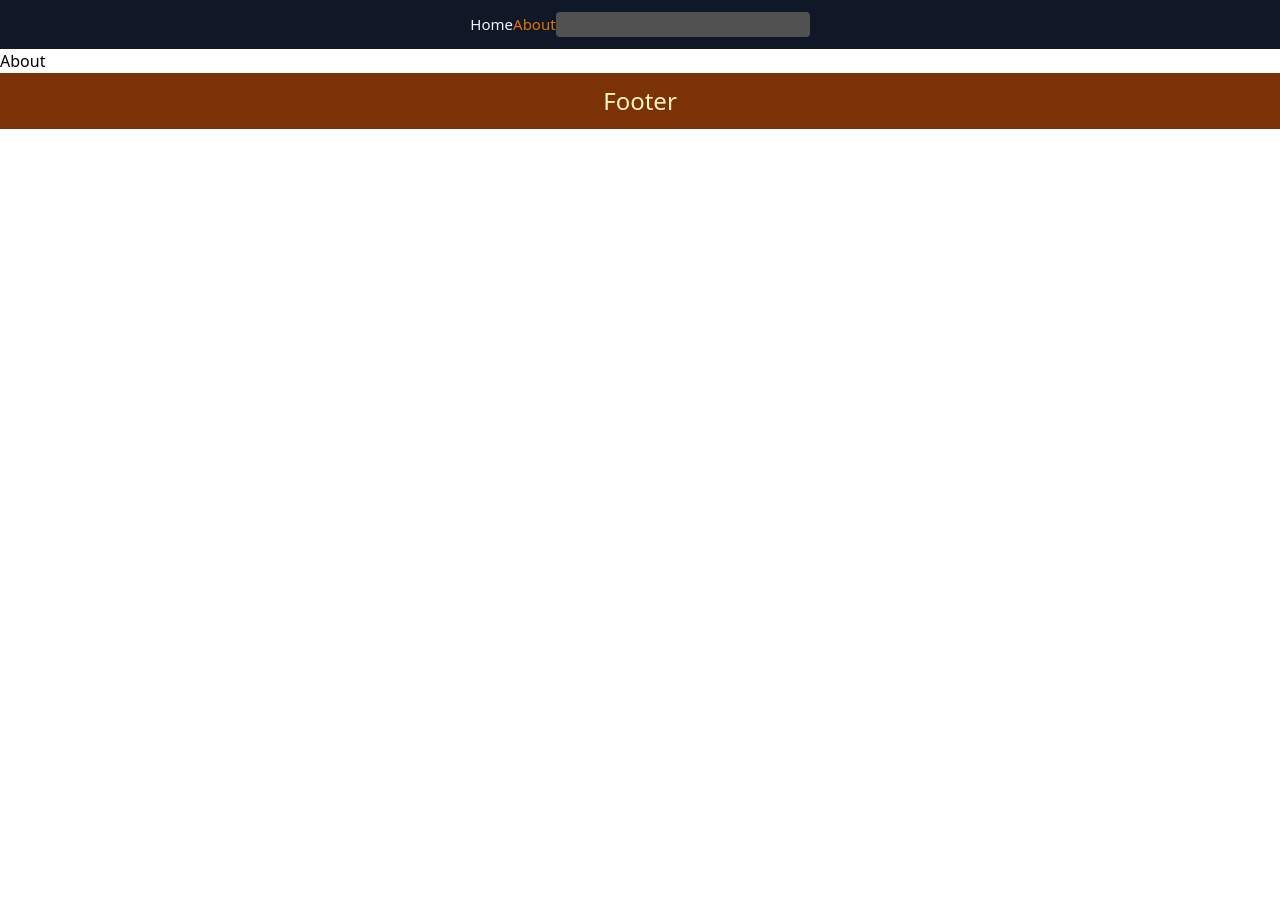
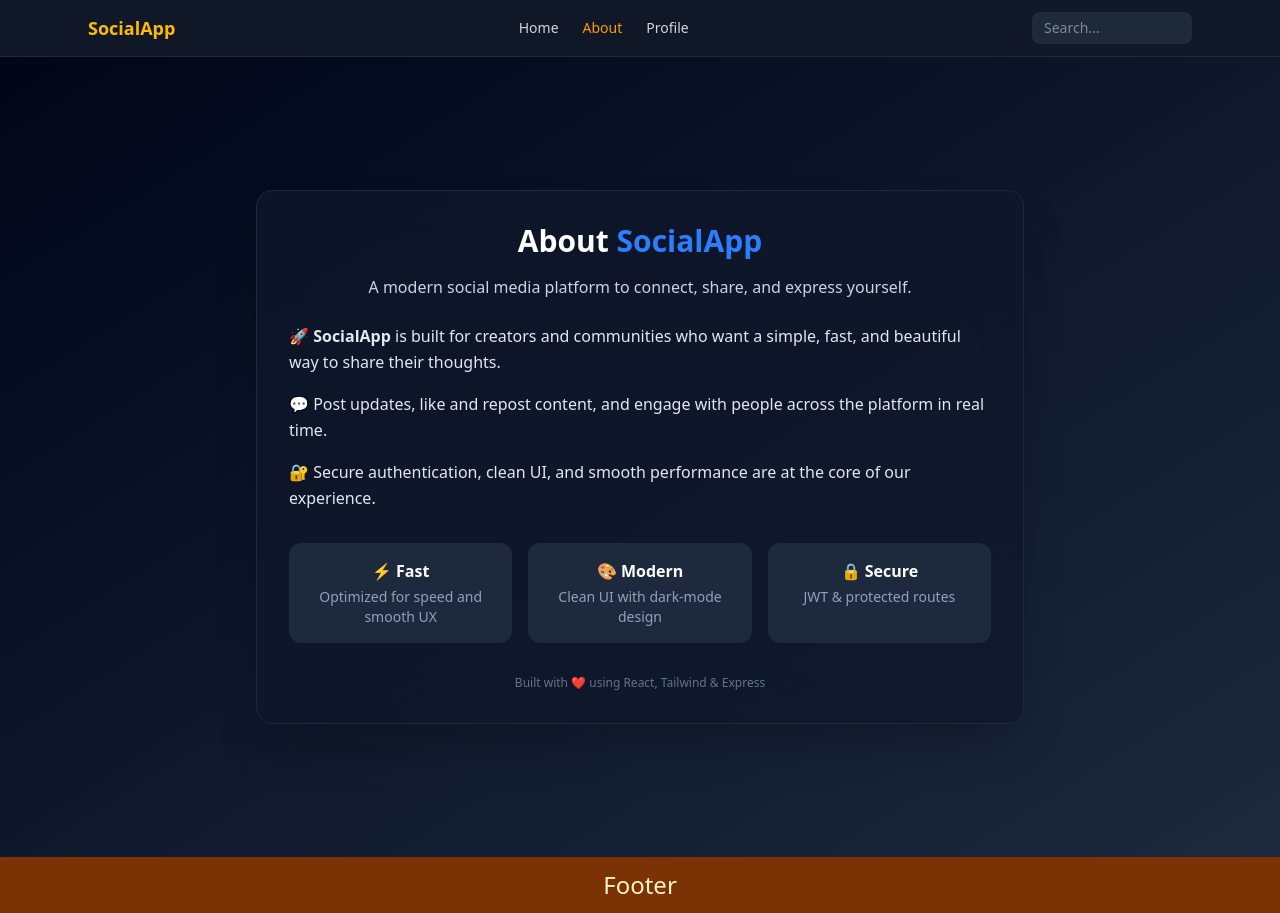
Before and after one commit to ankit-kr-maurya-82/social_media_app, a React (Vite) app in the folder fronted/: page /about in a window 1280 px wide. Before the commit the page ends 800 px from the top, so only its background shows below. Built offline with nearby package versions, Linux system fonts and the light colour scheme.

Commit message:
ui changes

```diff
--- a/fronted/src/components/About/About.jsx
+++ b/fronted/src/components/About/About.jsx
@@ -1,11 +1,65 @@
-import React from 'react'
+import React from "react";
 
 const About = () => {
   return (
-    <div>
-      About
+    <div className="min-h-screen bg-gradient-to-br from-slate-950 via-slate-900 to-slate-800 text-white flex items-center justify-center px-4">
+      <div className="max-w-3xl bg-slate-900/80 backdrop-blur-xl border border-slate-800 rounded-2xl p-8 shadow-2xl">
+
+        <h1 className="text-3xl font-bold text-center mb-4">
+          About <span className="text-blue-500">SocialApp</span>
+        </h1>
+
+        <p className="text-slate-300 text-center mb-6">
+          A modern social media platform to connect, share, and express yourself.
+        </p>
+
+        <div className="space-y-4 text-slate-200 leading-relaxed">
+          <p>
+            🚀 <b>SocialApp</b> is built for creators and communities who want
+            a simple, fast, and beautiful way to share their thoughts.
+          </p>
+
+          <p>
+            💬 Post updates, like and repost content, and engage with people
+            across the platform in real time.
+          </p>
+
+          <p>
+            🔐 Secure authentication, clean UI, and smooth performance are at
+            the core of our experience.
+          </p>
+        </div>
+
+        {/* Features */}
+        <div className="mt-8 grid grid-cols-1 sm:grid-cols-3 gap-4">
+          <div className="bg-slate-800 rounded-xl p-4 text-center">
+            <h3 className="font-semibold mb-1">⚡ Fast</h3>
+            <p className="text-sm text-slate-400">
+              Optimized for speed and smooth UX
+            </p>
+          </div>
+
+          <div className="bg-slate-800 rounded-xl p-4 text-center">
+            <h3 className="font-semibold mb-1">🎨 Modern</h3>
+            <p className="text-sm text-slate-400">
+              Clean UI with dark-mode design
+            </p>
+          </div>
+
+          <div className="bg-slate-800 rounded-xl p-4 text-center">
+            <h3 className="font-semibold mb-1">🔒 Secure</h3>
+            <p className="text-sm text-slate-400">
+              JWT & protected routes
+            </p>
+          </div>
+        </div>
+
+        <p className="text-center text-xs text-slate-500 mt-8">
+          Built with ❤️ using React, Tailwind & Express
+        </p>
+      </div>
     </div>
-  )
-}
+  );
+};
 
-export default About
+export default About;
--- a/fronted/src/components/Card.jsx
+++ b/fronted/src/components/Card.jsx
@@ -1,50 +1,77 @@
-import React, { useState } from 'react'
+import React, { useState } from "react";
 
-const Card = ({username, fullName, firstName, lastName, post, onLike, onRepost}) => {
-    // console.log(username);
-    const [liked, setLiked] = useState(post.isLiked);
-    const [likes, setLikes] = useState(post.likesCount);
+const Card = ({ post }) => {
+  const [liked, setLiked] = useState(post.isLiked);
+  const [likes, setLikes] = useState(post.likesCount);
 
-    const handleLike = () => {
-      setLiked(!liked);
-      setLikes(liked ? likes - 1: likes + 1);
-    }
+  const handleLike = () => {
+    setLiked(!liked);
+    setLikes(liked ? likes - 1 : likes + 1);
+  };
 
   return (
-    <>
-    <div className='border-b border-gray-200 mt-10 rounded-2xl p-4  transition ' >
-        {/* User Info */}
-      <div className='flex flex-col  items-left  gap-3 mb-2'>
-        <div className='flex'>
-          <img src={"https://images.pexels.com/photos/10948946/pexels-photo-10948946.jpeg" || "/avatar.png"}
-        alt="avatar"
-        className='h-10 w-10 rounded-full object-cover' />
-       <div className='ml-3 w-full px-2'>
-         <h3>{post.fullName.firstName + ' '+ post.fullName.lastName}</h3>
-        <h3
-        className='font-semibold text-sm'
-        >@{post.username}</h3>
+    <div className="max-w-xl mx-auto bg-slate-900 border border-slate-800 rounded-2xl p-4 mb-5 shadow-lg hover:border-slate-700 transition">
 
-       </div>
+      {/* Header */}
+      <div className="flex items-center gap-3">
+        <img
+          src={post.avatar || "https://images.pexels.com/photos/10948946/pexels-photo-10948946.jpeg"}
+          alt="avatar"
+          className="h-11 w-11 rounded-full object-cover"
+        />
+
+        <div className="flex-1">
+          <h3 className="text-white text-sm font-semibold">
+            {post.fullName.firstName} {post.fullName.lastName}
+          </h3>
+          <p className="text-xs text-gray-400">@{post.username}</p>
         </div>
-        <p className='text-xs'>{post.content}</p>
-        <img src="https://images.pexels.com/photos/10948946/pexels-photo-10948946.jpeg"
-        alt="post"
-        className='max-h-80 w-full mb-3 rounded-xl object-cover' />
-        <button
-        onClick={handleLike}
-        className={`hover:text-red-500 cursor-pointer ${post.isLiked ? "text-red-500" : ""}`}
-        >❤️{likes}</button>
+
+        <button className="text-gray-400 hover:text-white text-xl">⋯</button>
+      </div>
+
+      {/* Content */}
+      <p className="text-gray-200 text-sm mt-3 leading-relaxed">
+        {post.content}
+      </p>
+
+      {/* Image */}
+      {post.image && (
+        <img
+          src={post.image}
+          alt="post"
+          className="mt-4 rounded-xl w-full max-h-[420px] object-cover"
+        />
+      )}
+
+      {/* Actions */}
+      <div className="flex justify-between items-center mt-4 text-sm text-gray-400">
+
+        <div className="flex gap-5">
+          <button
+            onClick={handleLike}
+            className={`flex items-center gap-1 transition ${
+              liked ? "text-red-500" : "hover:text-red-400"
+            }`}
+          >
+            ❤️ {likes}
+          </button>
+
+          <button className="hover:text-blue-400 transition">
+            💬 Comment
+          </button>
+
+          <button className="hover:text-green-400 transition">
+            🔁 Repost
+          </button>
+        </div>
+
+        <button className="hover:text-yellow-400 transition">
+          🔖 Save
+        </button>
       </div>
     </div>
-    </>
-  )
-}
+  );
+};
 
-
-
-export default Card
-
-{/* <img src="https://images.pexels.com/photos/10948946/pexels-photo-10948946.jpeg"
-        alt="avatar"
-        className='h-10 w-10 rounded-full object-cover' /> */}
+export default Card;
--- a/fronted/src/components/Header/Header.jsx
+++ b/fronted/src/components/Header/Header.jsx
@@ -1,26 +1,61 @@
 import React from "react";
-import {Link, NavLink} from 'react-router-dom'
+import { NavLink } from "react-router-dom";
+
 const Header = () => {
   return (
-    <header>
+    <header className="bg-gray-900 border-b border-gray-800">
+      <nav className="max-w-6xl mx-auto flex items-center justify-between px-6 py-3 text-sm">
 
-      <nav className="text-[15px] bg-gray-900 text-amber-100 p-3 text-center">
-
-
+        {/* Left: Logo */}
         <NavLink
           to="/"
-            className={({isActive})=> ` ${isActive ? "text-amber-600": "text-gray-100 "}`}
+          className="text-amber-400 font-bold text-lg"
+        >
+          SocialApp
+        </NavLink>
+
+        {/* Center: Links */}
+        <div className="flex gap-6">
+          <NavLink
+            to="/"
+            className={({ isActive }) =>
+              isActive
+                ? "text-amber-500 font-medium"
+                : "text-gray-300 hover:text-white"
+            }
           >
             Home
           </NavLink>
+
           <NavLink
             to="/about"
-            className={({isActive})=> ` ${isActive ? "text-amber-600": "text-gray-100 px-4"}`}
+            className={({ isActive }) =>
+              isActive
+                ? "text-amber-500 font-medium"
+                : "text-gray-300 hover:text-white"
+            }
           >
             About
           </NavLink>
 
-              <input type="text" className="bg-[#515151] rounded px-4 py-[1px]" name="" id="" />
+          <NavLink
+            to="/profile"
+            className={({ isActive }) =>
+              isActive
+                ? "text-amber-500 font-medium"
+                : "text-gray-300 hover:text-white"
+            }
+          >
+            Profile
+          </NavLink>
+        </div>
+
+        {/* Right: Search */}
+        <input
+          type="text"
+          placeholder="Search..."
+          className="bg-gray-800 text-gray-200 px-3 py-1.5 rounded-lg outline-none focus:ring-2 focus:ring-amber-500 w-40"
+        />
       </nav>
     </header>
   );
```
Lines whose indentation alone changed are shown as unchanged.
